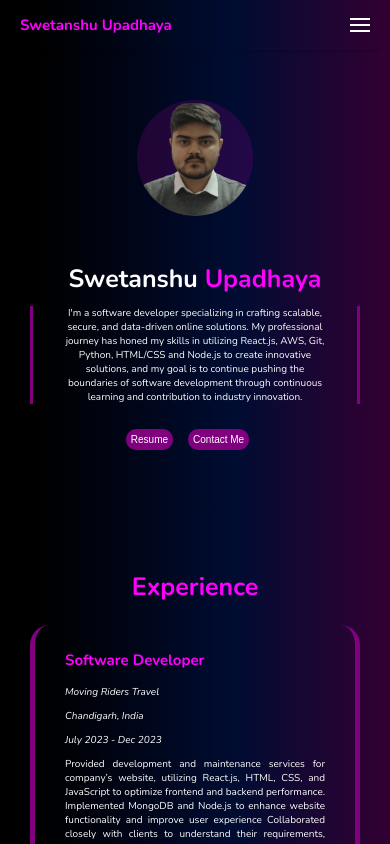
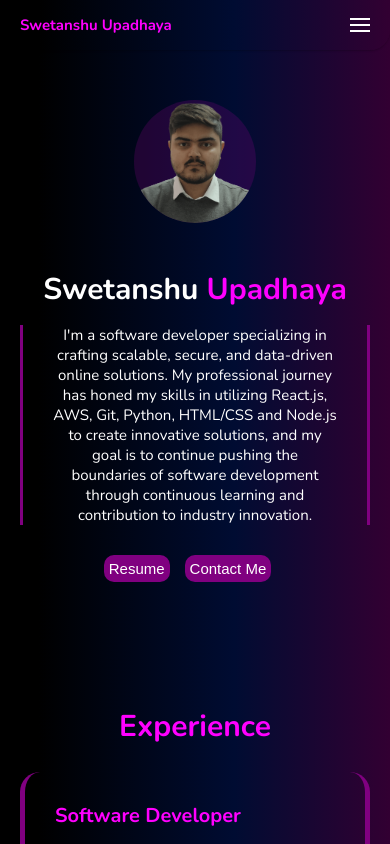
Before and after one commit to SwetanshuUpadhaya/React-portfolio, a React (Create React App) app: page / in a window 390 px wide. Shown: the top 844 px of the page. Built offline with nearby package versions, Linux system fonts and the light colour scheme; a web font is replaced by a local one.

Commit message:
font size adjustment

```diff
--- a/src/styles/portfolio.css
+++ b/src/styles/portfolio.css
@@ -41,7 +41,7 @@ main a {
 }
 
 header a {
-  font-size: 10px;
+  font-size: 12px;
 }
 
 .scroll-to-top {
@@ -68,36 +68,12 @@ header a {
 
 @media (max-width: 768px) {
   main {
-    padding: 0 30px;
+    padding: 0 20px;
   }
-  h2 {
-    font-size: 25px;
-  }
-
-  h3 {
-    font-size: 15px;
-  }
-
-  h4 {
-    font-size: 10px;
-  }
-
-  p {
-    font-size: 10px;
-  }
-
-  button {
-    font-size: 5px;
-  }
-
-  main a {
-    font-size: 10px;
-  }
-
-  header a {
+  .header a {
     font-size: 15px;
   }
   .scroll-to-top {
-    font-size: 30px;
+    font-size: 35px;
   }
 }
```
